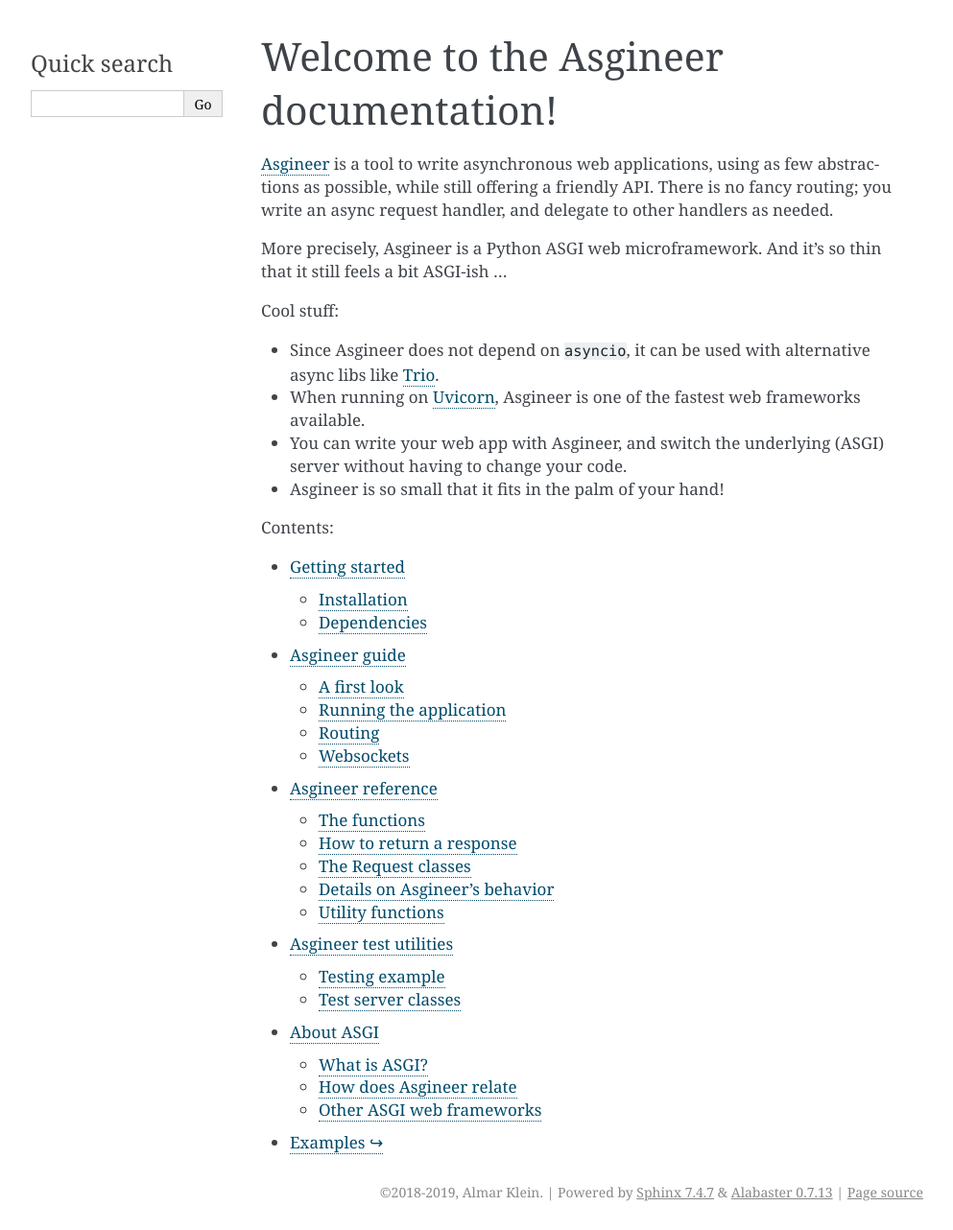
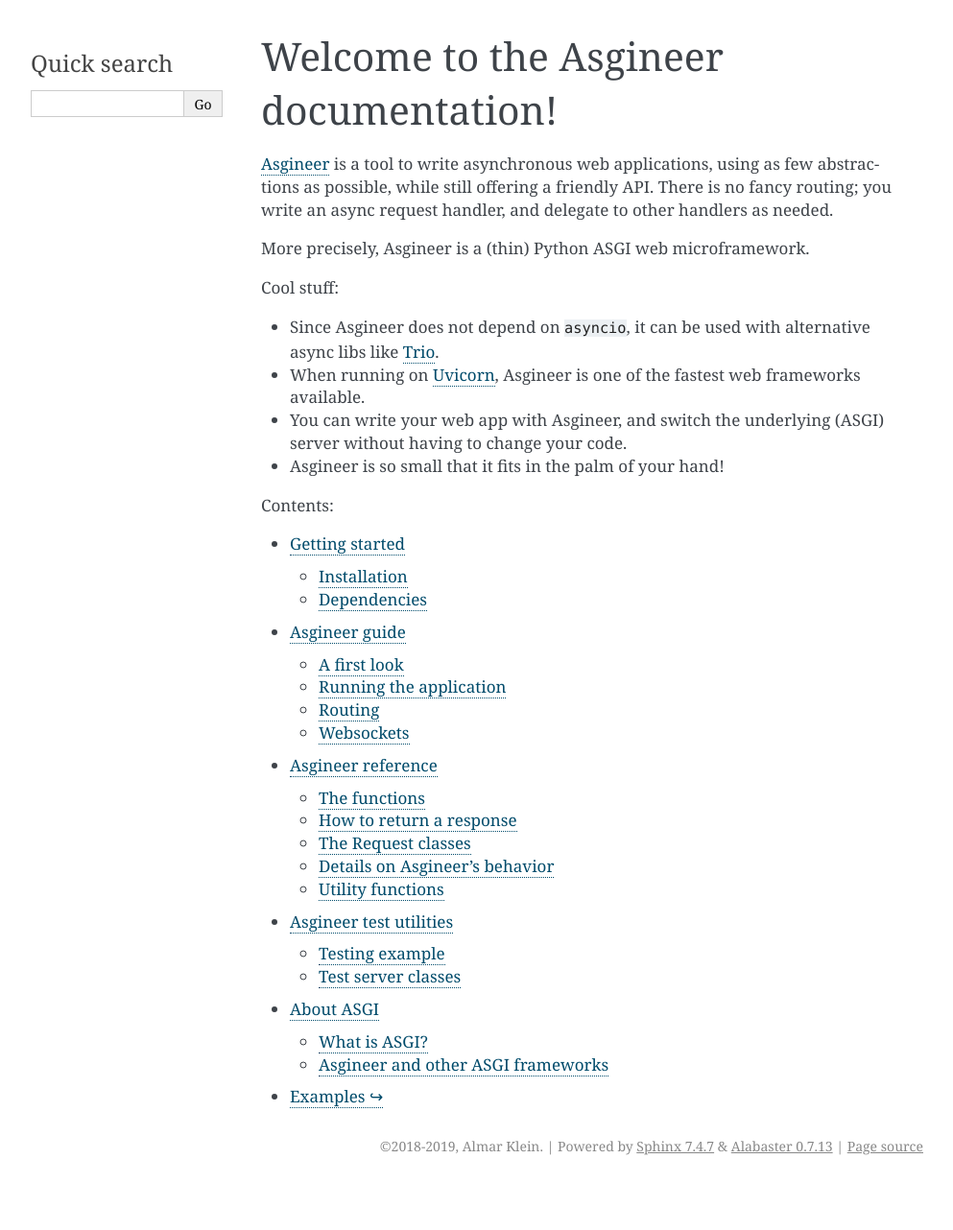
Before and after one commit to almarklein/asgineer, a Sphinx documentation site: the page built from docs/index.rst, in a window 1280 px wide. Shown: the whole page at 96% size, without its empty margins (148-1141 px from the left). Built offline with Sphinx 7.4.7, drawn with Linux system fonts in a browser that asks for light colours; after the commit the page ends 1234 px from its top, so only the background shows below that.

Commit message:
update puns to old name

```diff
--- a/docs/asgi.rst
+++ b/docs/asgi.rst
@@ -15,7 +15,7 @@
 your code, and you select a server (like Uvicorn, Hypercorn, Daphne) based on how
 fast/reliable/secure you want it to be.
 
-ASGI is Like WSGI, but for async.
+ASGI is like WSGI, but for async.
 
 In particular, the main part of an ASGI application looks something like this:
 
@@ -30,17 +30,13 @@
             ...
 
 
-How does Asgineer relate
-========================
+Asgineer and other ASGI frameworks
+==================================
 
 ASGI is great, but writing web apps directly in ASGI format is silly.
 Asgineer is a tiny layer on top. It's so minimal that it still feels a
 bit like ASGI, but nicer.
 
-
-Other ASGI web frameworks
-=========================
-
 Other ASGI frameworks include
 `Starlette <https://github.com/encode/starlette>`_,
 `Quart <https://github.com/pgjones/quart>`_, and
--- a/docs/index.rst
+++ b/docs/index.rst
@@ -11,8 +11,8 @@
 offering a friendly API. There is no fancy routing; you write an async
 request handler, and delegate to other handlers as needed.
 
-More precisely, Asgineer is a Python ASGI web microframework. And it's so thin
-that it still feels a bit ASGI-ish ...
+More precisely, Asgineer is a (thin) Python ASGI web microframework.
+
 
 Cool stuff:
 
```
